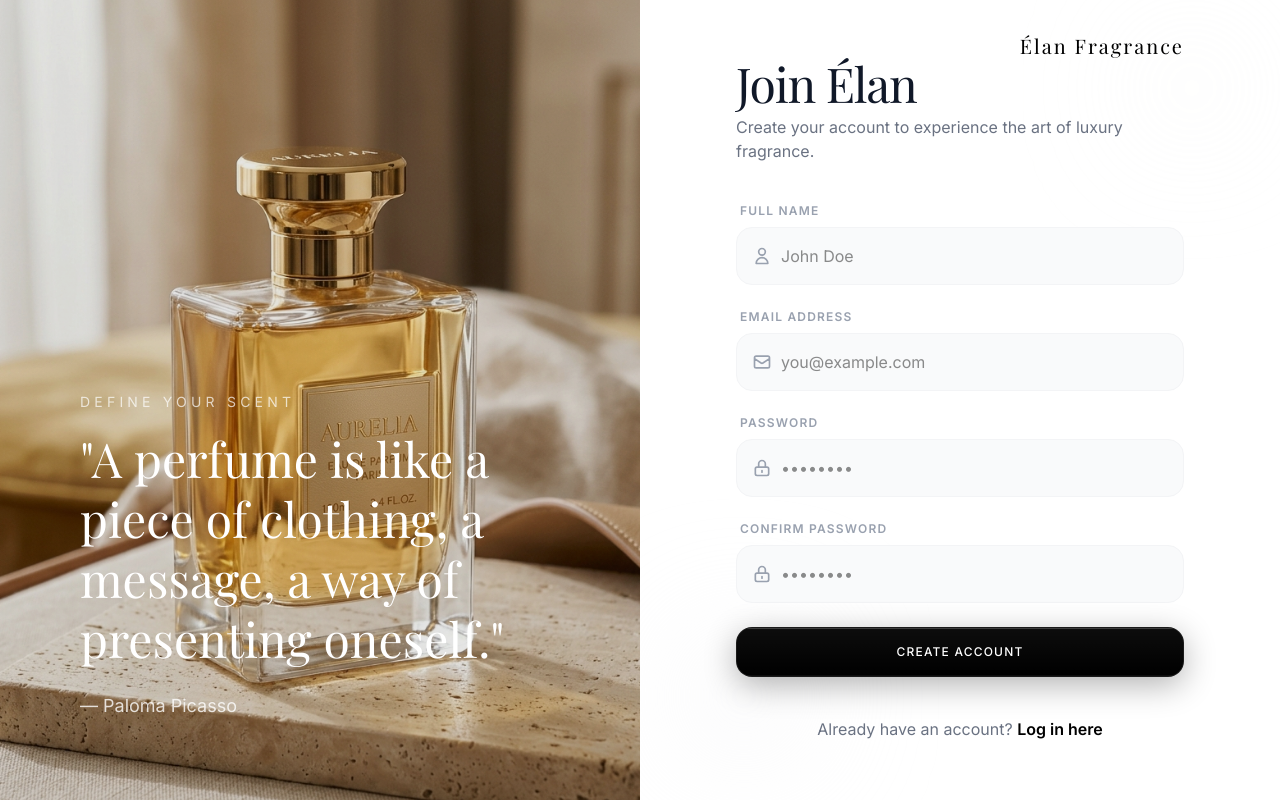
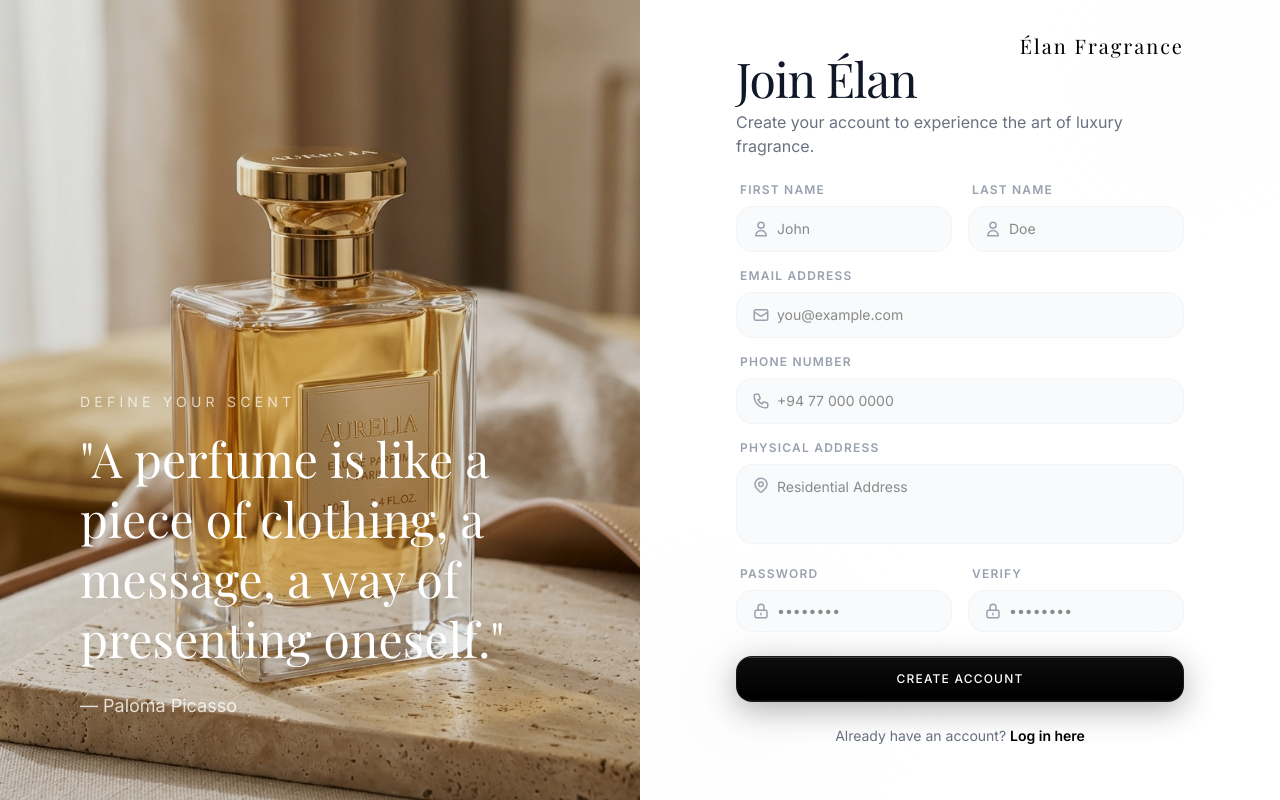
Before and after one commit to Avi511/perfume-website, a React app in the folder Frontend/: page /register in a window 1280 px wide. Built offline with nearby package versions, Linux system fonts and the light colour scheme; the HTML template or start-up script is replaced by a standard one; a web font is replaced by a local one.

Commit message:
feat: implement user authentication service and registration/login pages

```diff
--- a/Frontend/src/pages/Login.jsx
+++ b/Frontend/src/pages/Login.jsx
@@ -1,10 +1,41 @@
-import { Link } from "react-router-dom";
+import { useState } from "react";
+import { Link, useNavigate } from "react-router-dom";
 import { motion } from "framer-motion";
 import { HiOutlineMail, HiOutlineLockClosed } from "react-icons/hi";
 import Button from "../components/common/Button";
 import loginBg from "../assets/login-bg.png";
+import { loginUser } from "../services/authService";
 
 function Login() {
+
+  const navigate = useNavigate();
+
+  const [formData, setFormData] = useState({
+    email: "",
+    password: "",
+  });
+
+  const [error, setError] = useState(null);
+  const [loading, setLoading] = useState(false);
+
+  const handleChange = (e) => {
+    setFormData({ ...formData, [e.target.name]: e.target.value });
+  };
+
+  const handleSubmit = async (e) => {
+    e.preventDefault();
+    setError(null);
+    setLoading(true);
+    try {
+      const response = await loginUser(formData);
+      console.log(response);
+      navigate("/");
+    } catch (error) {
+      setError(error.response?.data?.message || "Login failed");
+    } finally {
+      setLoading(false);
+    }
+  };
   return (
     <div className="flex min-h-screen bg-white overflow-hidden">
       {/* Left Side: Form */}
@@ -29,12 +60,15 @@ function Login() {
             <p className="text-gray-500 mb-10 font-sans">Please enter your details to sign in to your account.</p>
           </motion.div>
 
-          <form className="space-y-6">
+          <form onSubmit={handleSubmit} className="space-y-6">
             <motion.div
               initial={{ opacity: 0, y: 20 }}
               animate={{ opacity: 1, y: 0 }}
               transition={{ delay: 0.3, duration: 0.6 }}
             >
+              {error && (
+                <p className="mb-4 text-red-400 text-sm">{error}</p>
+              )}
               <label className="block text-xs font-semibold text-gray-400 uppercase tracking-widest mb-2 ml-1">Email Address</label>
               <div className="relative group">
                 <div className="absolute inset-y-0 left-0 pl-4 flex items-center pointer-events-none text-gray-400 group-focus-within:text-black transition-colors">
@@ -42,6 +76,9 @@ function Login() {
                 </div>
                 <input
                   type="email"
+                  name="email"
+                  value={formData.email}
+                  onChange={handleChange}
                   placeholder="you@example.com"
                   className="w-full pl-11 pr-4 py-4 bg-gray-50 border border-gray-100 rounded-2xl focus:bg-white focus:ring-2 focus:ring-black outline-none transition-all duration-300 font-sans"
                 />
@@ -63,6 +100,9 @@ function Login() {
                 </div>
                 <input
                   type="password"
+                  name="password"
+                  value={formData.password}
+                  onChange={handleChange}
                   placeholder="••••••••"
                   className="w-full pl-11 pr-4 py-4 bg-gray-50 border border-gray-100 rounded-2xl focus:bg-white focus:ring-2 focus:ring-black outline-none transition-all duration-300 font-sans"
                 />
@@ -74,8 +114,11 @@ function Login() {
               animate={{ opacity: 1, y: 0 }}
               transition={{ delay: 0.5, duration: 0.6 }}
             >
-              <Button className="!w-full !bg-black !text-white !py-4 !rounded-2xl hover:!bg-gray-800 active:!scale-[0.98] transition-all duration-300 font-medium flex items-center justify-center gap-2 group">
-                Sign In
+              <Button
+                type="submit"
+                disabled={loading}
+                className="!w-full !bg-black !text-white !py-4 !rounded-2xl hover:!bg-gray-800 active:!scale-[0.98] transition-all duration-300 font-medium flex items-center justify-center gap-2 group">
+                {loading ? "Signing in..." : "Sign In"}
               </Button>
             </motion.div>
           </form>
--- a/Frontend/src/pages/Register.jsx
+++ b/Frontend/src/pages/Register.jsx
@@ -1,12 +1,49 @@
-import { Link } from "react-router-dom";
+import { useState } from "react";
+import { Link, useNavigate } from "react-router-dom";
 import { motion } from "framer-motion";
-import { HiOutlineMail, HiOutlineLockClosed, HiOutlineUser } from "react-icons/hi";
+import { HiOutlineMail, HiOutlineLockClosed, HiOutlineUser, HiOutlinePhone, HiOutlineLocationMarker } from "react-icons/hi";
 import Button from "../components/common/Button";
 import loginBg from "../assets/login-bg.png";
+import { registerUser } from "../services/authService";
 
 function Register() {
+
+  const navigate = useNavigate();
+
+  const [formData, setFormData] = useState({
+    firstName: "",
+    lastName: "",
+    email: "",
+    phone: "",
+    address: "",
+    password: "",
+    confirmPassword: "",
+  });
+
+  const [error, setError] = useState(null);
+  const [loading, setLoading] = useState(false);
+
+  const handleChange = (e) => {
+    setFormData({ ...formData, [e.target.name]: e.target.value });
+  };
+
+  const handleSubmit = async (e) => {
+    e.preventDefault();
+    setError(null);
+    setLoading(true);
+    try {
+      const response = await registerUser(formData);
+      console.log(response);
+      navigate("/login");
+    } catch (error) {
+      setError(error.response?.data?.message || "Registration failed");
+    } finally {
+      setLoading(false);
+    }
+  };
+
   return (
-    <div className="flex min-h-screen bg-white overflow-hidden">
+    <div className="flex min-h-screen bg-white overflow-hidden py-12 lg:py-0">
       {/* Left Side: Image/Branding (Swapped for variety) */}
       <motion.div
         initial={{ opacity: 0, scale: 1.05 }}
@@ -40,7 +77,7 @@ function Register() {
         initial={{ opacity: 0, x: 20 }}
         animate={{ opacity: 1, x: 0 }}
         transition={{ duration: 0.8, ease: "easeOut" }}
-        className="w-full lg:w-1/2 flex flex-col justify-center px-8 sm:px-12 lg:px-24 py-12 relative z-10 bg-white"
+        className="w-full lg:w-1/2 flex flex-col justify-center px-8 sm:px-12 lg:px-24 py-8 relative z-10 bg-white min-h-screen lg:min-h-0 overflow-y-auto"
       >
         <div className="absolute top-8 right-8 sm:right-12 lg:right-24">
           <Link to="/" className="text-xl font-serif tracking-widest text-black hover:text-gray-600 transition-colors">
@@ -54,89 +91,173 @@ function Register() {
             transition={{ delay: 0.2, duration: 0.6 }}
           >
             <h1 className="text-4xl lg:text-5xl font-serif text-gray-900 mb-2 tracking-tight">Join Élan</h1>
-            <p className="text-gray-500 mb-10 font-sans">Create your account to experience the art of luxury fragrance.</p>
+            <p className="text-gray-500 mb-6 font-sans">Create your account to experience the art of luxury fragrance.</p>
           </motion.div>
 
-          <form className="space-y-6">
+          <form onSubmit={handleSubmit} className="space-y-4">
+            {/* Names Row */}
+            <div className="grid grid-cols-2 gap-4">
               <motion.div
-              initial={{ opacity: 0, y: 20 }}
+                initial={{ opacity: 0, y: 15 }}
                 animate={{ opacity: 1, y: 0 }}
                 transition={{ delay: 0.3, duration: 0.6 }}
               >
-              <label className="block text-xs font-semibold text-gray-400 uppercase tracking-widest mb-2 ml-1">Full Name</label>
+                <label className="block text-xs font-semibold text-gray-400 uppercase tracking-widest mb-2 ml-1">First Name</label>
                 <div className="relative group">
                   <div className="absolute inset-y-0 left-0 pl-4 flex items-center pointer-events-none text-gray-400 group-focus-within:text-black transition-colors">
-                  <HiOutlineUser size={20} />
+                    <HiOutlineUser size={18} />
                   </div>
                   <input
                     type="text"
-                  placeholder="John Doe"
-                  className="w-full pl-11 pr-4 py-4 bg-gray-50 border border-gray-100 rounded-2xl focus:bg-white focus:ring-2 focus:ring-black outline-none transition-all duration-300 font-sans"
+                    name="firstName"
+                    value={formData.firstName}
+                    onChange={handleChange}
+                    placeholder="John"
+                    className="w-full pl-10 pr-4 py-3 bg-gray-50 border border-gray-100 rounded-2xl focus:bg-white focus:ring-1 focus:ring-black outline-none transition-all duration-300 font-sans text-sm"
                   />
                 </div>
               </motion.div>
 
               <motion.div
-              initial={{ opacity: 0, y: 20 }}
+                initial={{ opacity: 0, y: 15 }}
+                animate={{ opacity: 1, y: 0 }}
+                transition={{ delay: 0.3, duration: 0.6 }}
+              >
+                <label className="block text-xs font-semibold text-gray-400 uppercase tracking-widest mb-2 ml-1">Last Name</label>
+                <div className="relative group">
+                  <div className="absolute inset-y-0 left-0 pl-4 flex items-center pointer-events-none text-gray-400 group-focus-within:text-black transition-colors">
+                    <HiOutlineUser size={18} />
+                  </div>
+                  <input
+                    type="text"
+                    name="lastName"
+                    value={formData.lastName}
+                    onChange={handleChange}
+                    placeholder="Doe"
+                    className="w-full pl-10 pr-4 py-3 bg-gray-50 border border-gray-100 rounded-2xl focus:bg-white focus:ring-1 focus:ring-black outline-none transition-all duration-300 font-sans text-sm"
+                  />
+                </div>
+              </motion.div>
+            </div>
+
+            <motion.div
+              initial={{ opacity: 0, y: 15 }}
               animate={{ opacity: 1, y: 0 }}
               transition={{ delay: 0.4, duration: 0.6 }}
             >
               <label className="block text-xs font-semibold text-gray-400 uppercase tracking-widest mb-2 ml-1">Email Address</label>
               <div className="relative group">
                 <div className="absolute inset-y-0 left-0 pl-4 flex items-center pointer-events-none text-gray-400 group-focus-within:text-black transition-colors">
-                  <HiOutlineMail size={20} />
+                  <HiOutlineMail size={18} />
                 </div>
                 <input
                   type="email"
+                  name="email"
+                  value={formData.email}
+                  onChange={handleChange}
                   placeholder="you@example.com"
-                  className="w-full pl-11 pr-4 py-4 bg-gray-50 border border-gray-100 rounded-2xl focus:bg-white focus:ring-2 focus:ring-black outline-none transition-all duration-300 font-sans"
+                  className="w-full pl-10 pr-4 py-3 bg-gray-50 border border-gray-100 rounded-2xl focus:bg-white focus:ring-1 focus:ring-black outline-none transition-all duration-300 font-sans text-sm"
                 />
               </div>
             </motion.div>
 
             <motion.div
-              initial={{ opacity: 0, y: 20 }}
+              initial={{ opacity: 0, y: 15 }}
               animate={{ opacity: 1, y: 0 }}
               transition={{ delay: 0.5, duration: 0.6 }}
             >
-              <label className="block text-xs font-semibold text-gray-400 uppercase tracking-widest mb-2 ml-1">Password</label>
+              <label className="block text-xs font-semibold text-gray-400 uppercase tracking-widest mb-2 ml-1">Phone Number</label>
               <div className="relative group">
                 <div className="absolute inset-y-0 left-0 pl-4 flex items-center pointer-events-none text-gray-400 group-focus-within:text-black transition-colors">
-                  <HiOutlineLockClosed size={20} />
+                  <HiOutlinePhone size={18} />
                 </div>
                 <input
-                  type="password"
-                  placeholder="••••••••"
-                  className="w-full pl-11 pr-4 py-4 bg-gray-50 border border-gray-100 rounded-2xl focus:bg-white focus:ring-2 focus:ring-black outline-none transition-all duration-300 font-sans"
+                  type="tel"
+                  name="phone"
+                  value={formData.phone}
+                  onChange={handleChange}
+                  placeholder="+94 77 000 0000"
+                  className="w-full pl-10 pr-4 py-3 bg-gray-50 border border-gray-100 rounded-2xl focus:bg-white focus:ring-1 focus:ring-black outline-none transition-all duration-300 font-sans text-sm"
                 />
               </div>
             </motion.div>
 
             <motion.div
-              initial={{ opacity: 0, y: 20 }}
+              initial={{ opacity: 0, y: 15 }}
               animate={{ opacity: 1, y: 0 }}
               transition={{ delay: 0.6, duration: 0.6 }}
             >
-              <label className="block text-xs font-semibold text-gray-400 uppercase tracking-widest mb-2 ml-1">Confirm Password</label>
+              <label className="block text-xs font-semibold text-gray-400 uppercase tracking-widest mb-2 ml-1">Physical Address</label>
+              <div className="relative group">
+                <div className="absolute inset-y-0 left-4 top-3 pointer-events-none text-gray-400 group-focus-within:text-black transition-colors">
+                  <HiOutlineLocationMarker size={18} />
+                </div>
+                <textarea
+                  name="address"
+                  value={formData.address}
+                  onChange={handleChange}
+                  placeholder="Residential Address"
+                  className="w-full pl-10 pr-4 py-3 bg-gray-50 border border-gray-100 rounded-2xl focus:bg-white focus:ring-1 focus:ring-black outline-none transition-all duration-300 font-sans text-sm resize-none h-20"
+                />
+              </div>
+            </motion.div>
+
+            {/* Password Row */}
+            <div className="grid grid-cols-2 gap-4">
+              <motion.div
+                initial={{ opacity: 0, y: 15 }}
+                animate={{ opacity: 1, y: 0 }}
+                transition={{ delay: 0.7, duration: 0.6 }}
+              >
+                <label className="block text-xs font-semibold text-gray-400 uppercase tracking-widest mb-2 ml-1">Password</label>
                 <div className="relative group">
                   <div className="absolute inset-y-0 left-0 pl-4 flex items-center pointer-events-none text-gray-400 group-focus-within:text-black transition-colors">
-                  <HiOutlineLockClosed size={20} />
+                    <HiOutlineLockClosed size={18} />
                   </div>
                   <input
                     type="password"
+                    name="password"
+                    value={formData.password}
+                    onChange={handleChange}
                     placeholder="••••••••"
-                  className="w-full pl-11 pr-4 py-4 bg-gray-50 border border-gray-100 rounded-2xl focus:bg-white focus:ring-2 focus:ring-black outline-none transition-all duration-300 font-sans"
+                    className="w-full pl-10 pr-4 py-2.5 bg-gray-50 border border-gray-100 rounded-2xl focus:bg-white focus:ring-1 focus:ring-black outline-none transition-all duration-300 font-sans text-sm"
                   />
                 </div>
               </motion.div>
 
               <motion.div
-              initial={{ opacity: 0, y: 20 }}
+                initial={{ opacity: 0, y: 15 }}
                 animate={{ opacity: 1, y: 0 }}
                 transition={{ delay: 0.7, duration: 0.6 }}
               >
-              <Button className="!w-full !bg-black !text-white !py-4 !rounded-2xl hover:!bg-gray-800 active:!scale-[0.98] transition-all duration-300 font-medium flex items-center justify-center gap-2 group">
-                Create Account
+                <label className="block text-xs font-semibold text-gray-400 uppercase tracking-widest mb-2 ml-1">Verify</label>
+                <div className="relative group">
+                  <div className="absolute inset-y-0 left-0 pl-4 flex items-center pointer-events-none text-gray-400 group-focus-within:text-black transition-colors">
+                    <HiOutlineLockClosed size={18} />
+                  </div>
+                  <input
+                    type="password"
+                    name="confirmPassword"
+                    value={formData.confirmPassword}
+                    onChange={handleChange}
+                    placeholder="••••••••"
+                    className="w-full pl-10 pr-4 py-2.5 bg-gray-50 border border-gray-100 rounded-2xl focus:bg-white focus:ring-1 focus:ring-black outline-none transition-all duration-300 font-sans text-sm"
+                  />
+                </div>
+              </motion.div>
+            </div>
+
+            <motion.div
+              initial={{ opacity: 0, y: 20 }}
+              animate={{ opacity: 1, y: 0 }}
+              transition={{ delay: 0.8, duration: 0.6 }}
+              className="pt-2"
+            >
+              <Button
+                type="submit"
+                disabled={loading}
+                className="!w-full !bg-black !text-white !py-3.5 !rounded-2xl hover:!bg-gray-800 active:!scale-[0.98] transition-all duration-300 font-medium flex items-center justify-center gap-2 group">
+                {loading ? "Creating..." : "Create Account"}
               </Button>
             </motion.div>
           </form>
@@ -144,8 +265,8 @@ function Register() {
           <motion.p
             initial={{ opacity: 0 }}
             animate={{ opacity: 1 }}
-            transition={{ delay: 0.8, duration: 0.6 }}
-            className="mt-10 text-center text-gray-500 font-sans"
+            transition={{ delay: 0.9, duration: 0.6 }}
+            className="mt-6 text-center text-gray-500 font-sans text-sm"
           >
             Already have an account? <Link to="/login" className="text-black font-semibold hover:underline decoration-1 underline-offset-4">Log in here</Link>
           </motion.p>
```
Also changed, not shown: Frontend/src/services/authService.js (+11 -0 lines). Lines whose indentation alone changed are shown as unchanged.
